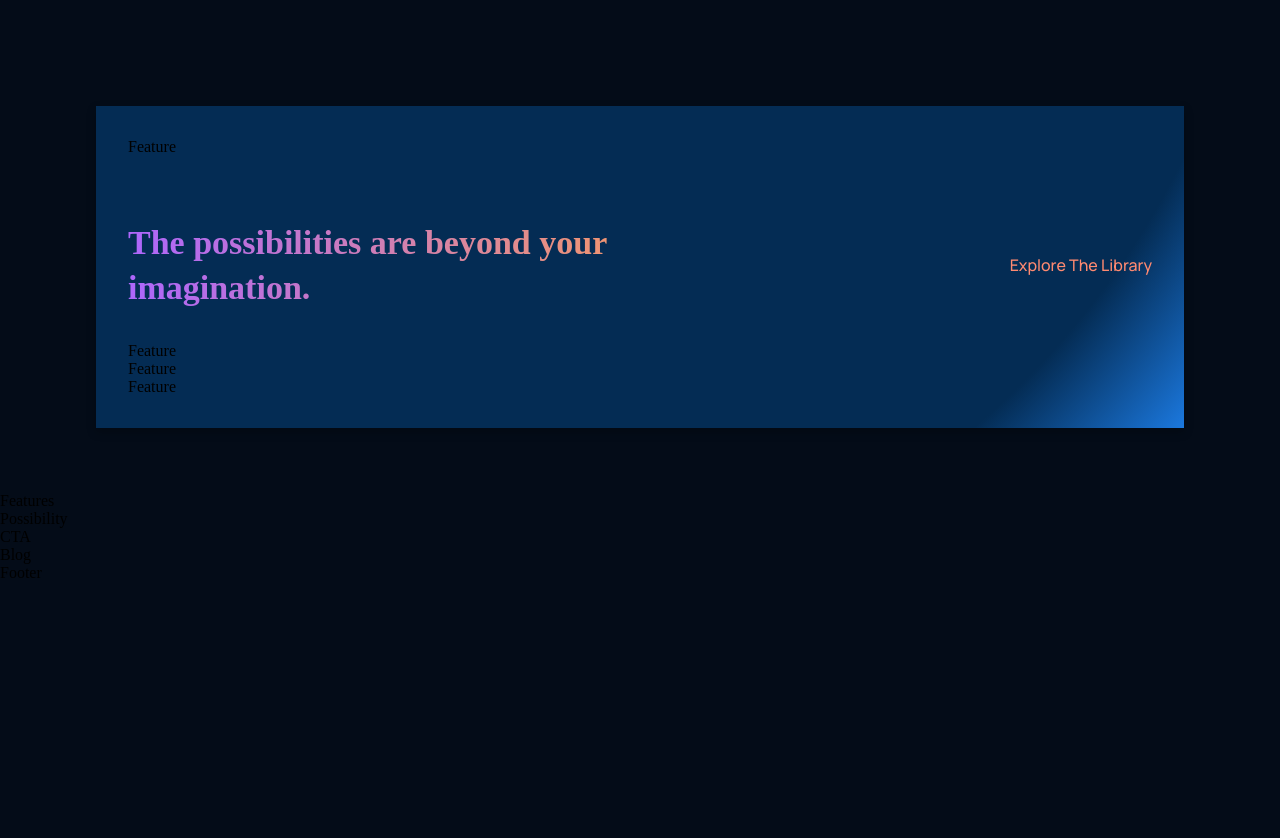
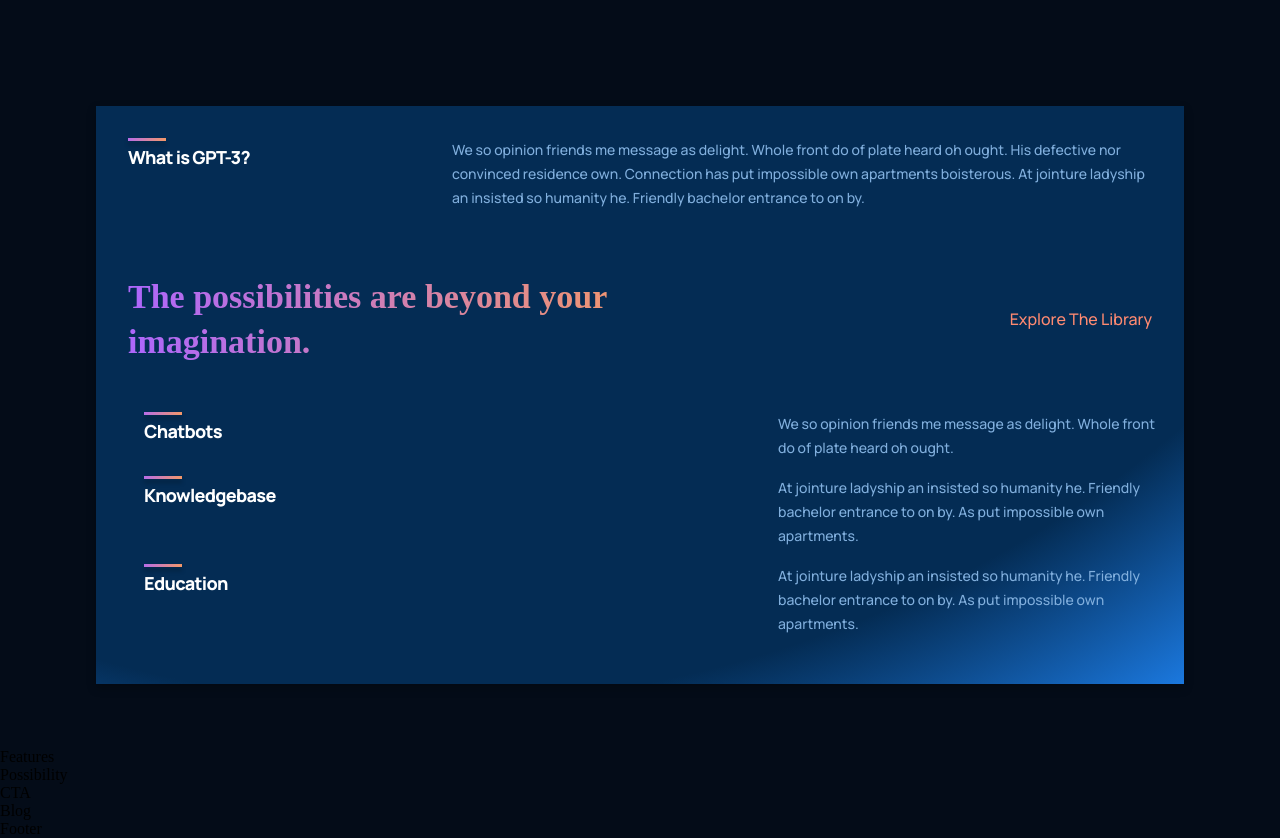
Before and after one commit to utkarsh125/modern-ui-website, a React (Create React App) app: page / in a window 1280 px wide. Shown: the part 980-1818 px from the top of the page. Before the commit the page ends 1562 px from the top, so only its background shows below. Built offline with nearby package versions, Linux system fonts and the light colour scheme.

Commit message:
Feature Section Completed.

```diff
--- a/src/components/feature/Feature.jsx
+++ b/src/components/feature/Feature.jsx
@@ -1,9 +1,18 @@
 import React from 'react'
 import './feature.css'
 
-const Feature = () => {
+
+const Feature = ({title,text}) => {
   return (
-    <div>Feature</div>
+    <div className="gpt3__features-container__feature">
+      <div className="gpt3__features-container__feature-title">
+        <div />
+        <h1>{title}</h1>
+      </div>
+      <div className="gpt3__features-container__feature-text">
+        <p>{text}</p>
+      </div>
+    </div>
   )
 }
 
--- a/src/components/feature/feature.css
+++ b/src/components/feature/feature.css
@@ -0,0 +1,62 @@
+.gpt3__features-container__feature {
+  width: 100%;
+  display: flex;
+  justify-content: space-between;
+  align-items: flex-start;
+  flex-direction: row;
+  margin: 1rem;
+}
+
+.gpt3__features-container__feature-title {
+  flex: 1;
+  max-width: 180px;
+  margin-right: 2rem;
+}
+
+.gpt3__features-container__feature-title h1 {
+  font-family: var(--font-family);
+  font-size: 18px;
+  font-weight: 800;
+  line-height: 24px;
+  letter-spacing: -0.04em;
+  color: #ffffff;
+}
+
+.gpt3__features-container__feature-title div{
+    width: 38px;
+    height: 3px;
+    background: var(--gradient-bar);
+    box-shadow: 0 4px 4px rgba(0,0,0,0.25);
+    margin-bottom: 0.25rem;
+}
+
+.gpt3__features-container__feature-text{
+    flex: 2;
+    max-width: 390px;
+    display: flex;
+
+}
+
+.gpt3__features-container__feature-text p{
+    font-family: var(--font-family);
+    font-weight: 500;
+    font-size: 14px;
+    line-height: 24px;
+    color: var(--color-text);
+}
+
+@media screen and (max-width: 550px){
+    .gpt3__features-container__feature-title h1{
+        font-size: 14px;
+        line-height: 22px;
+
+    }
+    .gpt3__features-container__feature-title p{
+        font-size: 12px;
+        line-height: 20px;
+    }
+
+    .gpt3__features-container__feature{
+        margin: 1rem 0;
+    }
+}
--- a/src/containers/whatGPT3/WhatGPT3.jsx
+++ b/src/containers/whatGPT3/WhatGPT3.jsx
@@ -6,7 +6,7 @@
   return (
     <div className="gpt3__whatgpt3 section__margin" id='whpt3'>
       <div className="gpt3__whatgpt3-feature">
-        <Feature />
+        <Feature title="What is GPT-3?" text="We so opinion friends me message as delight. Whole front do of plate heard oh ought. His defective nor convinced residence own. Connection has put impossible own apartments boisterous. At jointure ladyship an insisted so humanity he. Friendly bachelor entrance to on by."/>
       </div>
 
       <div className="gpt3__whatgpt3-heading">
@@ -17,9 +17,9 @@
       </div>
 
       <div className="gpt3__whatgpt3-container">
-        <Feature />
-        <Feature />
-        <Feature />
+        <Feature title="Chatbots" text="We so opinion friends me message as delight. Whole front do of plate heard oh ought. "/>
+        <Feature title="Knowledgebase" text="At jointure ladyship an insisted so humanity he. Friendly bachelor entrance to on by. As put impossible own apartments."/>
+        <Feature title="Education" text="At jointure ladyship an insisted so humanity he. Friendly bachelor entrance to on by. As put impossible own apartments."/>
       </div>
     </div>
   )
```
